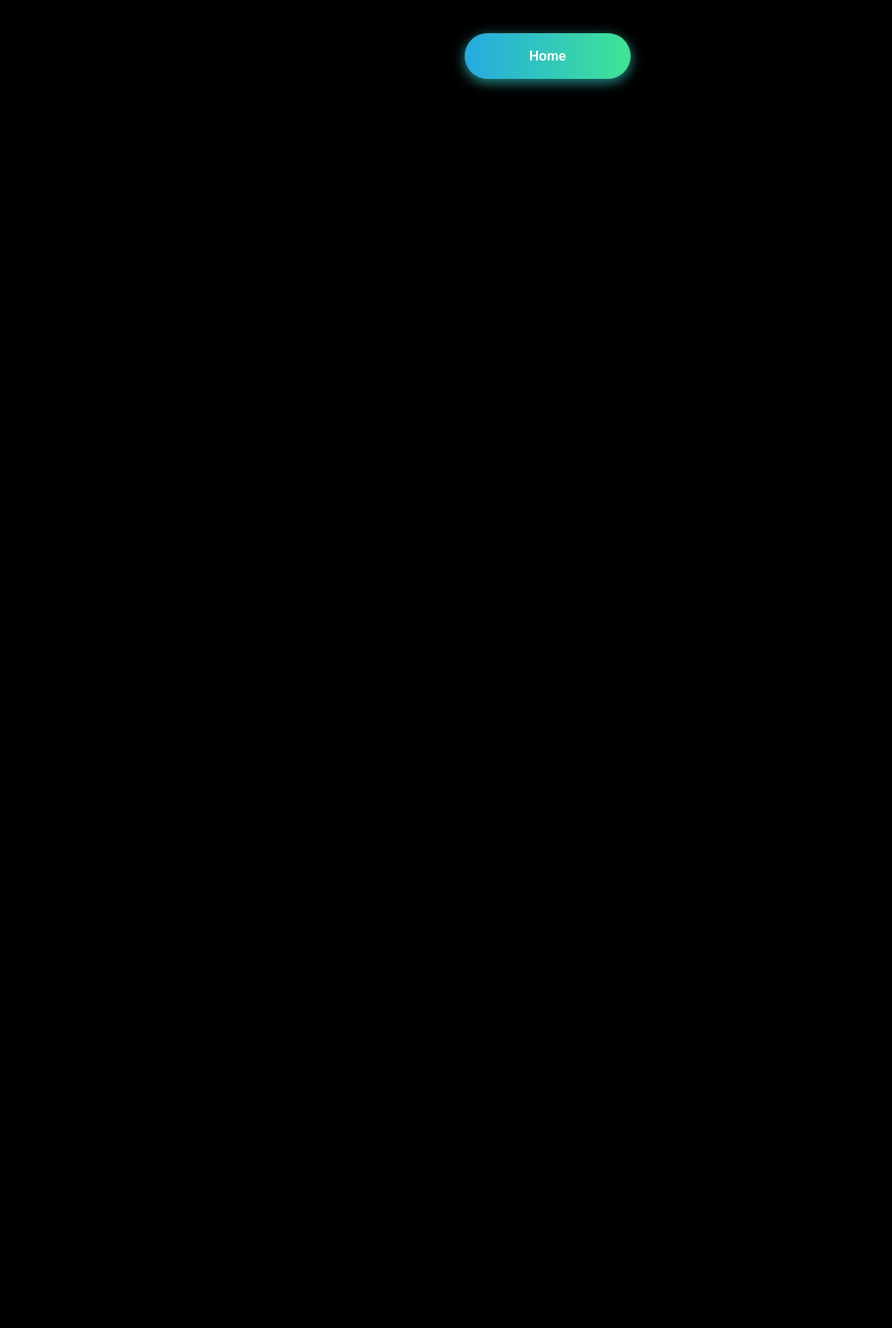
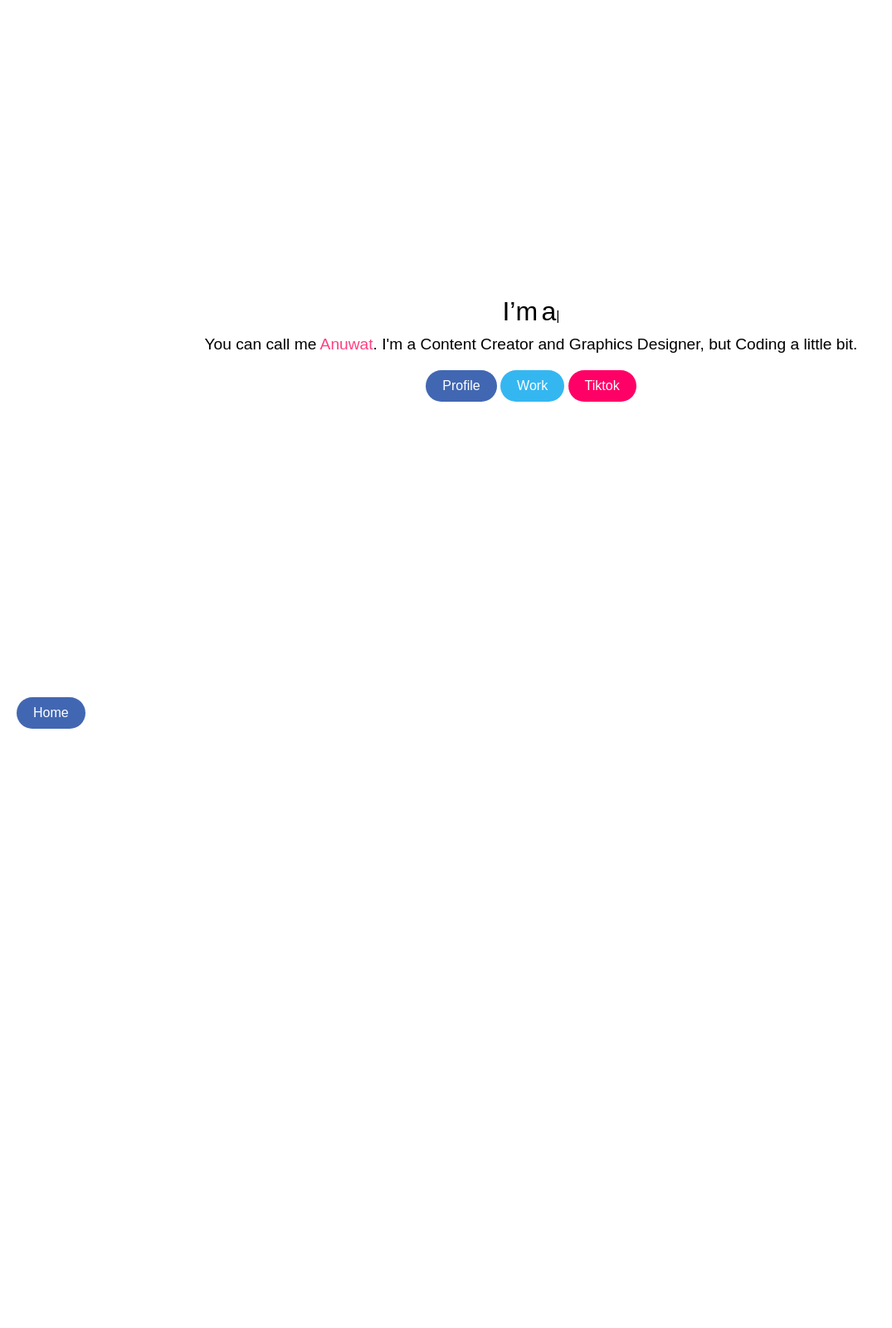
Before and after one commit to anwjt/anwjt.github.io, a PHP site: page / in a window 1280 px wide, after a click on "Profile". Shown: the whole page at 83% size, without its empty margins (0-1075 px from the left). Before the commit the page ends 109 px from the top, so only its background shows below. Run offline with PHP 8.4, Linux system fonts and the light colour scheme; some libraries are stand-ins or nearby versions.

Commit message:
Update styles.css

```diff
--- a/WEB/styles.css
+++ b/WEB/styles.css
@@ -1,239 +1,120 @@
-/* Global styles */
+/* General Styles */
 body {
-    background-color: black;
-    color: pink;
     font-family: Arial, sans-serif;
+    margin: 0;
+    padding: 0;
 }
 
+.spa-page {
+    display: none;
+    width: 100%;
+    height: 100vh;
+    overflow: auto;
+}
+
+.spa-page.active {
+    display: block;
+}
+
+.hidden {
+    display: none;
+}
+
+/* Hero Section */
 .hero-section {
+    display: flex;
+    flex-direction: column;
+    align-items: center;
+    justify-content: center;
     height: 100vh;
-    display: flex;
-    align-items: center;
-    justify-content: flex-start;
-    background-color: black;
-    padding-left: 20%;
+    text-align: center;
+    padding: 20px;
 }
 
 .text-container {
-    text-align: left;
+    max-width: 800px;
+    margin: 0 auto;
 }
 
-.static-text {
-    color: white;
-    font-size: 2.5rem;
-    font-family: "Bree Serif", serif;
-    font-weight: 400;
+.static-text, #typed-text {
+    font-size: 2rem;
 }
 
-#typed-text {
-    color: yellow;
-    font-size: 2.5rem;
+.description-text {
+    margin-top: 10px;
+    font-size: 1.2rem;
 }
 
-.bree-serif-regular {
-    font-family: 'Bree Serif', serif;
-    font-weight: 400;
-}
-
-* {
-    box-sizing: border-box;
+.highlight {
+    color: #ff4081; /* Customize color as needed */
 }
 
 .buttons {
     margin-top: 20px;
-    display: flex;
-    gap: 10px;
 }
 
 .btn-hover {
-    width: 200px;
-    font-size: 16px;
-    font-weight: 600;
-    color: #fff;
+    border: none;
+    padding: 10px 20px;
+    font-size: 1rem;
+    border-radius: 50px;
     cursor: pointer;
-    margin: 20px;
-    height: 55px;
-    text-align: center;
-    border: none;
-    background-size: 300% 100%;
-    border-radius: 50px;
-    transition: all .4s ease-in-out;
+    transition: background-color 0.3s;
+}
+
+.btn-hover.color-1 {
+    background-color: #4267B2; /* Customize color as needed */
+    color: white;
+}
+
+.btn-hover.color-2 {
+    background-color: #34b7f1; /* Customize color as needed */
+    color: white;
+}
+
+.btn-hover.color-3 {
+    background-color: #ff0066; /* Customize color as needed */
+    color: white;
 }
 
 .btn-hover:hover {
-    background-position: 100% 0;
+    opacity: 0.8;
 }
 
-.btn-hover:focus {
-    outline: none;
-}
-
-.btn-hover.color-1 {
-    background-image: linear-gradient(to right, #25aae1, #40e495, #30dd8a, #2bb673);
-    box-shadow: 0 4px 15px rgba(49, 196, 190, 0.75);
-}
-
-.btn-hover.color-2 {
-    background-image: linear-gradient(to right, #667eea, #764ba2, #6B8DD6, #8E37D7);
-    box-shadow: 0 4px 15px rgba(116, 79, 168, 0.75);
-}
-
-.btn-hover.color-3 {
-    background-image: linear-gradient(to right, #6253e1, #852D91, #A3A1FF, #F24645);
-    box-shadow: 0 4px 15px rgba(126, 52, 161, 0.75);
-}
-
-.description-text {
-    margin-top: 20px;
-    color: white;
-    font-size: 1.2rem;
-    font-family: "Bree Serif", serif;
-    font-weight: 400;
-}
-
-.description-text .highlight {
-    color: pink;
-    font-weight: bold;
-    text-decoration-line: underline;
-}
-
-/* SPA page styles */
-.spa-page {
-    display: none;
-    transition: opacity 0.5s ease-in-out;
-    opacity: 0;
-}
-
-.spa-page.active {
-    display: block;
-    opacity: 1;
-}
-
-.spa-page.hidden {
-    opacity: 0;
-}
-
+/* Home Button */
 .home-button {
-    position: absolute;
-    top: 20px;
-    left: 50%;
-    transform: translateX(-50%);
-    z-index: 1000;
-}
-
-.spa-page .content {
-    text-align: center;
-    padding-top: 60px;
-}
-
-/* Hide right scrollbar */
-body::-webkit-scrollbar {
-    display: none;
-}
-
-body {
-    -ms-overflow-style: none;
-    scrollbar-width: none;
-}
-
-/* Profile Page Styles */
-.profile-header {
-    text-align: center;
-    color: pink;
     margin-top: 20px;
 }
 
-.profile-subheader {
-    text-align: center;
-    color: white;
-    margin-top: 10px;
+/* Page Content */
+.content {
+    padding: 20px;
 }
 
-.card {
-    margin: 20px auto;
-    padding: 20px;
-    max-width: 600px;
-    background-color: white;
-    border-radius: 15px;
-    box-shadow: 0 4px 8px rgba(0, 0, 0, 0.2);
-}
+/* Responsive Design */
+@media (max-width: 768px) {
+    .hero-section {
+        padding: 10px;
+    }
 
-.card-body {
-    color: black;
-}
+    .text-container {
+        padding: 0 10px;
+    }
 
-.card h3 {
-    text-align: center;
-    color: pink;
-    margin-bottom: 15px;
-}
-
-.card p {
-    margin: 10px 0;
-    font-size: 16px;
-}
-
-/* Responsive styles */
-@media (max-width: 768px) {
-    .profile-header, .profile-subheader {
+    .static-text, #typed-text {
         font-size: 1.5rem;
     }
 
-    .card {
-        padding: 15px;
+    .description-text {
+        font-size: 1rem;
     }
 
-    .card p {
-        font-size: 14px;
+    .buttons {
+        flex-direction: column;
+    }
+
+    .btn-hover {
+        width: 100%;
+        margin-bottom: 10px;
     }
 }
-/* Base styles for your pages */
-.spa-page {
-    display: none; /* Hide all pages by default */
-}
-
-.spa-page.active {
-    display: block; /* Show active page */
-}
-
-/* Styling for buttons */
-.btn-hover {
-    padding: 10px 20px;
-    border: none;
-    color: white;
-    font-size: 16px;
-    cursor: pointer;
-    border-radius: 50px;
-}
-
-.color-1 { background-color: #4267B2; } /* Adjust colors as needed */
-.color-2 { background-color: #FF5722; }
-.color-3 { background-color: #4CAF50; }
-
-/* Styling for hero section */
-.hero-section {
-    text-align: center;
-}
-
-.text-container {
-    padding: 20px;
-}
-
-.description-text {
-    margin: 20px 0;
-}
-
-/* Responsive design */
-@media (max-width: 768px) {
-    .buttons {
-        display: flex;
-        flex-direction: column;
-        align-items: center;
-    }
-    .btn-hover {
-        width: 100%;
-        margin: 5px 0;
-    }
-}
-
-/* Add additional styles as needed */
```
